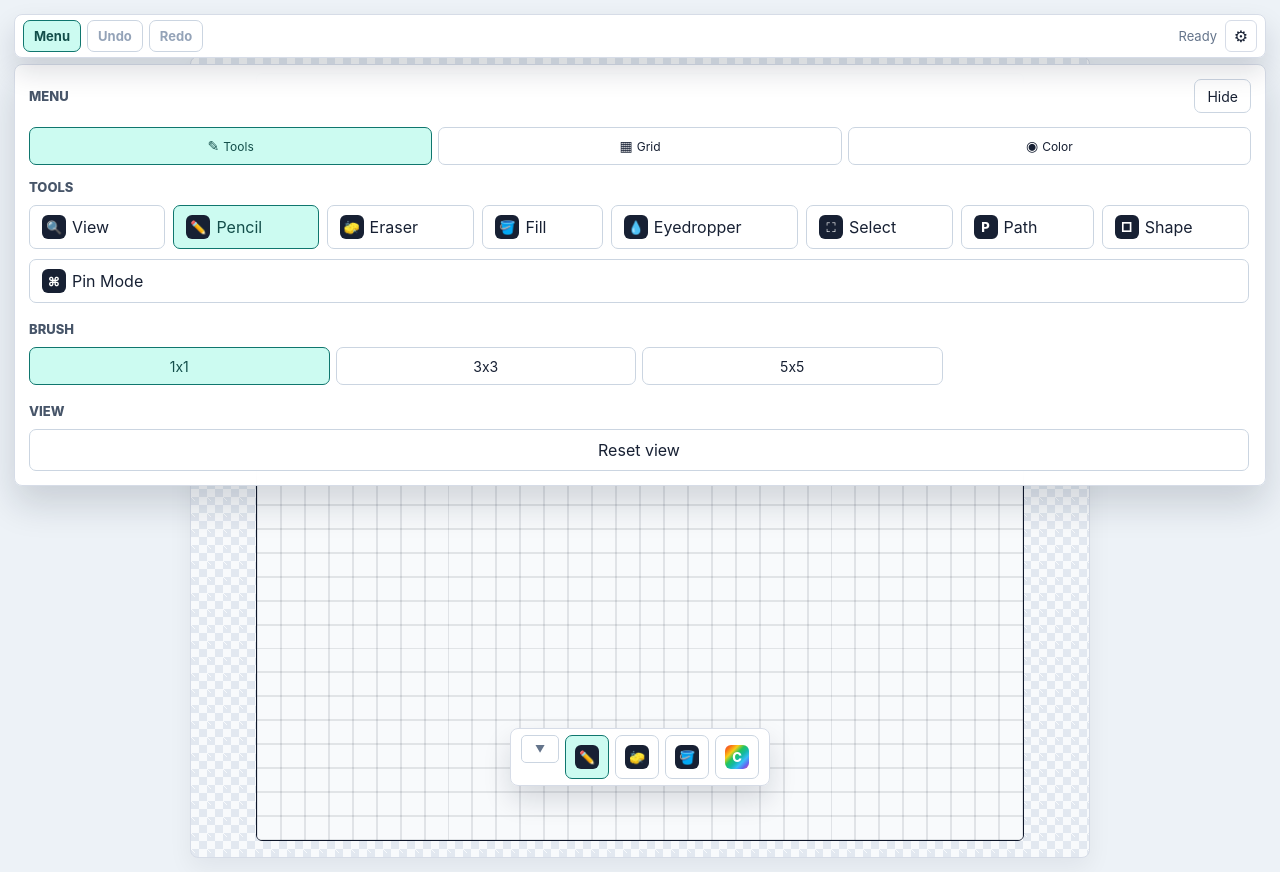
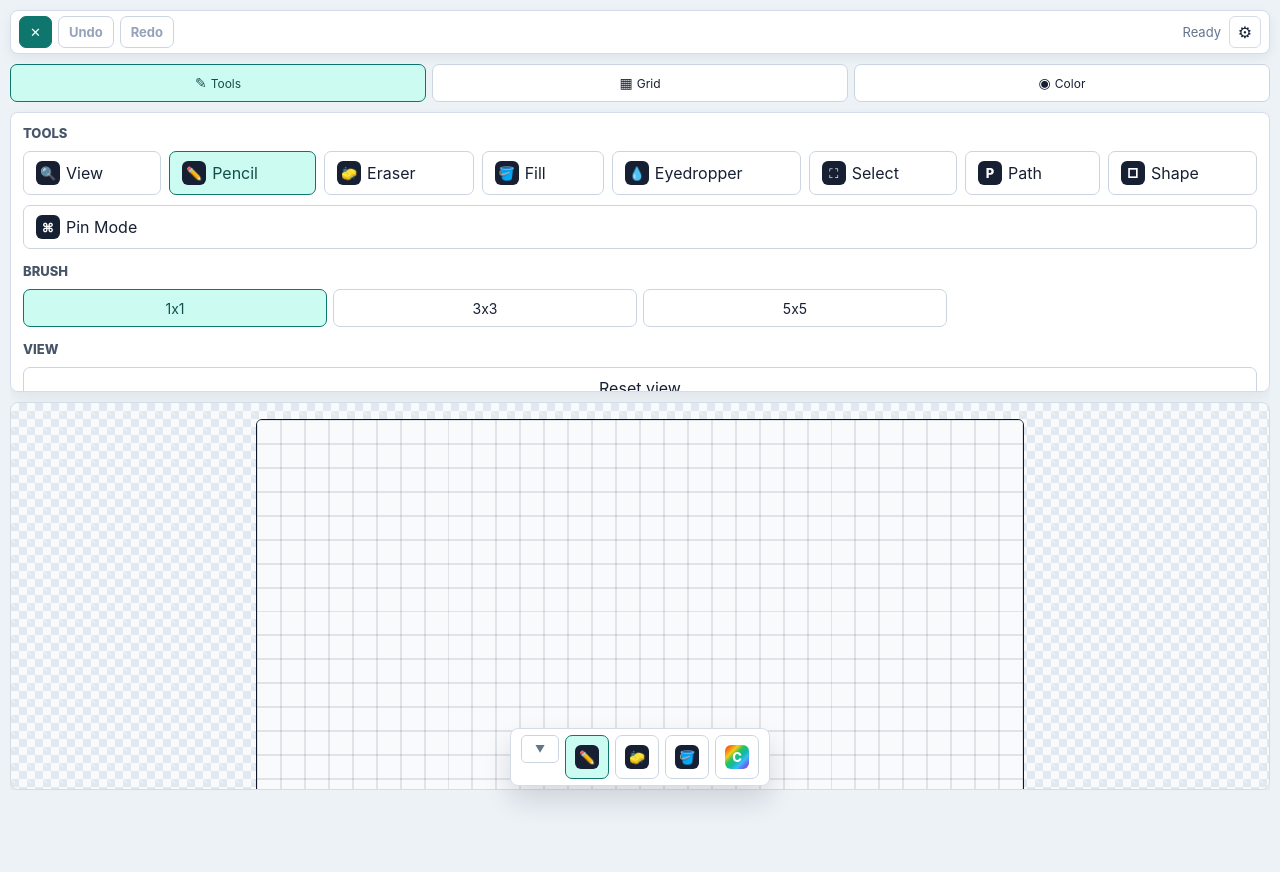
Before and after one commit to Quirel64/markit2d, a React (Vite) app: page / in a window 1280 px wide. After the commit the page ends 800 px from the top, so only its background shows below. Built offline with nearby package versions, Linux system fonts and the light colour scheme.

Commit message:
css change fixed menu with scrollable internal menu

```diff
--- a/src/App.css
+++ b/src/App.css
@@ -1,27 +1,25 @@
 .app-shell {
-  min-height: 100svh;
-  padding: 14px;
-  padding-top: 56px;
+  display: flex;
+  flex-direction: column;
+  height: 100svh;
+  padding: 10px;
   box-sizing: border-box;
+  gap: 10px;
 }
 
 .topbar {
-  position: fixed;
-  z-index: 40;
-  top: 14px;
-  left: 14px;
-  right: 14px;
   display: flex;
   align-items: center;
   justify-content: space-between;
   gap: 8px;
   height: 44px;
+  min-height: 44px;
   padding: 0 8px;
   border: 1px solid #d6dce7;
   border-radius: 8px;
-  background: rgba(255, 255, 255, 0.96);
-  box-shadow: 0 14px 28px rgba(15, 23, 42, 0.14);
-  backdrop-filter: blur(10px);
+  background: #ffffff;
+  box-shadow: 0 4px 12px rgba(15, 23, 42, 0.06);
+  z-index: 10;
 }
 
 .topbar-left {
@@ -56,6 +54,13 @@
   border-color: #0f766e;
   background: #ccfbf1;
   color: #134e4a;
+  min-width: 32px;
+}
+
+.menu-toggle.active {
+  border-color: #0f766e;
+  background: #0f766e;
+  color: #ffffff;
 }
 
 .eyebrow,
@@ -94,10 +99,77 @@
   color: #134e4a;
 }
 
-.workspace {
-  display: block;
-  max-width: 900px;
-  margin: 0 auto;
+.main-content {
+  flex: 1;
+  display: flex;
+  flex-direction: column;
+  min-height: 0;
+  gap: 10px;
+  overflow: hidden;
+}
+
+.menu-panel {
+  display: flex;
+  flex-direction: column;
+  gap: 10px;
+  min-height: 0;
+}
+
+.menu-panel-content {
+  display: grid;
+  gap: 14px;
+  max-height: 35svh;
+  overflow-y: auto;
+  padding: 12px;
+  border: 1px solid #d6dce7;
+  border-radius: 8px;
+  background: #ffffff;
+  box-shadow: 0 4px 12px rgba(15, 23, 42, 0.06);
+}
+
+.menu-panel-content::-webkit-scrollbar {
+  width: 4px;
+}
+
+.menu-panel-content::-webkit-scrollbar-thumb {
+  background: #cbd5e1;
+  border-radius: 4px;
+}
+
+.canvas-stage {
+  flex: 1;
+  display: grid;
+  place-items: center;
+  min-height: 0;
+  padding: 12px;
+  border: 1px solid #d6dce7;
+  border-radius: 8px;
+  background:
+    linear-gradient(45deg, #e2e8f0 25%, transparent 25%),
+    linear-gradient(-45deg, #e2e8f0 25%, transparent 25%),
+    linear-gradient(45deg, transparent 75%, #e2e8f0 75%),
+    linear-gradient(-45deg, transparent 75%, #e2e8f0 75%);
+  background-color: #f8fafc;
+  background-position:
+    0 0,
+    0 8px,
+    8px -8px,
+    -8px 0;
+  background-size: 16px 16px;
+  box-shadow: 0 4px 12px rgba(15, 23, 42, 0.06);
+  overflow: hidden;
+}
+
+.pixel-canvas {
+  width: min(100%, 768px);
+  max-height: 100%;
+  aspect-ratio: 1;
+  border: 1px solid #0f172a;
+  border-radius: 6px;
+  background: #ffffff;
+  cursor: crosshair;
+  image-rendering: pixelated;
+  touch-action: none;
 }
 
 .panel {
@@ -556,38 +628,6 @@ button:disabled {
   border-radius: 4px;
 }
 
-.side-menu {
-  position: fixed;
-  z-index: 35;
-  top: 64px;
-  left: 14px;
-  right: 14px;
-  display: grid;
-  max-height: calc(100svh - 82px);
-  grid-template-rows: auto auto minmax(0, 1fr);
-  gap: 14px;
-  padding: 14px;
-  border: 1px solid #d6dce7;
-  border-radius: 8px;
-  background: rgba(255, 255, 255, 0.97);
-  box-shadow: 0 18px 36px rgba(15, 23, 42, 0.16);
-  opacity: 0;
-  pointer-events: none;
-  transform: translateY(calc(-100% - 28px));
-  transition:
-    opacity 160ms ease,
-    transform 160ms ease;
-  backdrop-filter: blur(10px);
-  overflow: hidden;
-}
-
-.side-menu.open {
-  opacity: 1;
-  pointer-events: auto;
-  transform: translateY(0);
-  overflow: hidden;
-}
-
 .settings-menu {
   position: fixed;
   z-index: 35;
@@ -638,19 +678,6 @@ button:disabled {
   font-size: 13px;
 }
 
-.side-menu-header {
-  display: flex;
-  align-items: center;
-  justify-content: space-between;
-  gap: 12px;
-}
-
-.menu-close {
-  min-height: 34px;
-  padding: 0 12px;
-  font-size: 14px;
-}
-
 .menu-tabs {
   display: grid;
   grid-template-columns: repeat(3, minmax(0, 1fr));
@@ -677,15 +704,6 @@ button:disabled {
   border-color: #0f766e;
   background: #ccfbf1;
   color: #134e4a;
-}
-
-.side-menu-content {
-  display: grid;
-  align-content: start;
-  gap: 18px;
-  min-height: 0;
-  overflow: auto;
-  padding-right: 2px;
 }
 
 .hidden-input {
@@ -855,25 +873,12 @@ button:disabled {
 }
 
 @media (max-width: 1020px) {
-  .app-shell {
-    padding: 56px 12px 14px;
-  }
-
   .topbar-status {
     max-width: 120px;
   }
 
-  .workspace {
-    max-width: none;
-  }
-
   .canvas-stage {
     padding: 10px;
-  }
-
-  .side-menu {
-    left: 10px;
-    right: 10px;
   }
 
   .settings-menu {
@@ -885,13 +890,7 @@ button:disabled {
 
 @media (max-width: 560px) {
   .app-shell {
-    padding: 56px 10px 10px;
-  }
-
-  .topbar {
-    top: 10px;
-    left: 10px;
-    right: 10px;
+    padding: 10px;
   }
 
   .topbar-left button {
@@ -912,6 +911,11 @@ button:disabled {
     font-size: 14px;
   }
 
+  .menu-panel-content {
+    padding: 10px;
+    gap: 10px;
+  }
+
   .panel {
     padding: 12px;
   }
@@ -929,11 +933,6 @@ button:disabled {
     grid-template-columns: repeat(2, minmax(0, 1fr));
   }
 
-  .side-menu {
-    left: 10px;
-    right: 10px;
-  }
-
   .settings-menu {
     left: 10px;
     right: 10px;
--- a/src/App.tsx
+++ b/src/App.tsx
@@ -1353,7 +1353,12 @@ function App() {
   )
 
   const toggleMenu = (menuId: MenuId) => {
-    setActiveMenu(menuId)
+    if (activeMenu === menuId && isMenuOpen) {
+      setIsMenuOpen(false)
+    } else {
+      setActiveMenu(menuId)
+      setIsMenuOpen(true)
+    }
   }
 
   const renderActiveMenu = () => {
@@ -1631,12 +1636,12 @@ function App() {
         <div className="topbar-left">
           <button
             aria-expanded={isMenuOpen}
-            className="menu-toggle"
+            className={isMenuOpen ? 'menu-toggle active' : 'menu-toggle'}
             onClick={() => setIsMenuOpen((open) => !open)}
-            title="Menu"
+            title="Toggle menu"
             type="button"
           >
-            Menu
+            {isMenuOpen ? '✕' : '☰'}
           </button>
           <button disabled={!history.length} onClick={undo} title="Undo" type="button">
             Undo
@@ -1658,7 +1663,28 @@ function App() {
         </div>
       </section>
 
-      <section className="workspace">
+      <div className="main-content">
+        <div className="menu-panel">
+          <nav className="menu-tabs" aria-label="Editor menu sections">
+            {MENUS.map((item) => (
+              <button
+                aria-label={item.label}
+                className={activeMenu === item.id ? 'menu-tab active' : 'menu-tab'}
+                key={item.id}
+                onClick={() => toggleMenu(item.id)}
+                title={item.label}
+                type="button"
+              >
+                <span className="menu-tab-icon" aria-hidden="true">{item.icon}</span>
+                <span>{item.label}</span>
+              </button>
+            ))}
+          </nav>
+          {isMenuOpen && (
+            <div className="menu-panel-content">{renderActiveMenu()}</div>
+          )}
+        </div>
+
         <section className="canvas-stage" aria-label="Pixel canvas">
           <canvas
             aria-label="Drawing surface"
@@ -1683,7 +1709,7 @@ function App() {
             width={VIEW_SIZE}
           />
         </section>
-      </section>
+      </div>
 
       <div className={isQuickPinsOpen ? 'quick-pins' : 'quick-pins collapsed'}>
         <button
@@ -1770,31 +1796,6 @@ function App() {
           </button>
         </div>
       )}
-
-      <aside className={isMenuOpen ? 'side-menu open' : 'side-menu'} aria-hidden={!isMenuOpen}>
-        <div className="side-menu-header">
-          <span className="label">Menu</span>
-          <button className="menu-close" onClick={() => setIsMenuOpen(false)} type="button">
-            Hide
-          </button>
-        </div>
-        <nav className="menu-tabs" aria-label="Editor menu sections">
-          {MENUS.map((item) => (
-            <button
-              aria-label={item.label}
-              className={activeMenu === item.id ? 'menu-tab active' : 'menu-tab'}
-              key={item.id}
-              onClick={() => toggleMenu(item.id)}
-              title={item.label}
-              type="button"
-            >
-              <span className="menu-tab-icon" aria-hidden="true">{item.icon}</span>
-              <span>{item.label}</span>
-            </button>
-          ))}
-        </nav>
-        <div className="side-menu-content">{renderActiveMenu()}</div>
-      </aside>
 
       <aside className={isSettingsOpen ? 'settings-menu open' : 'settings-menu'} aria-hidden={!isSettingsOpen}>
         <div className="side-menu-header">
```
